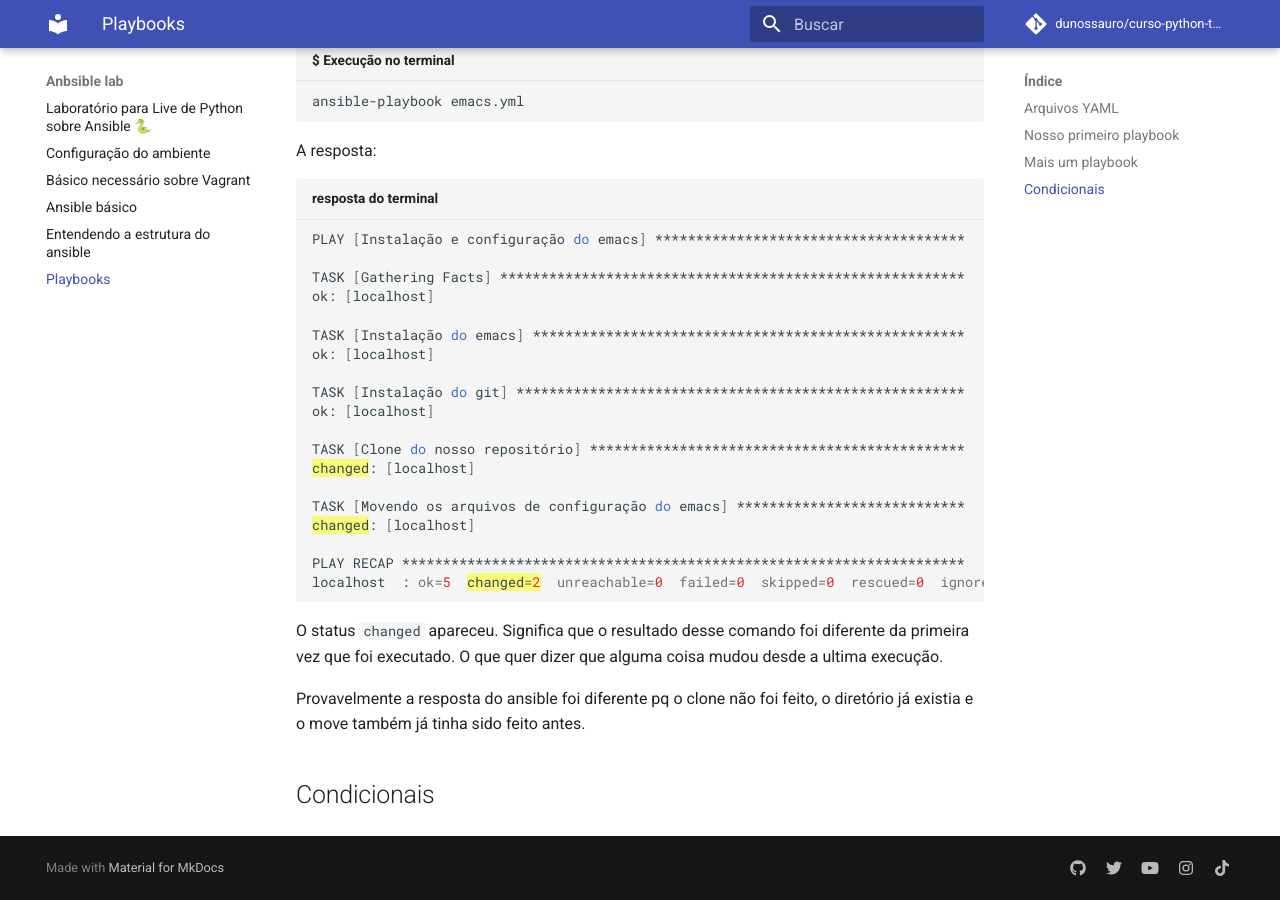
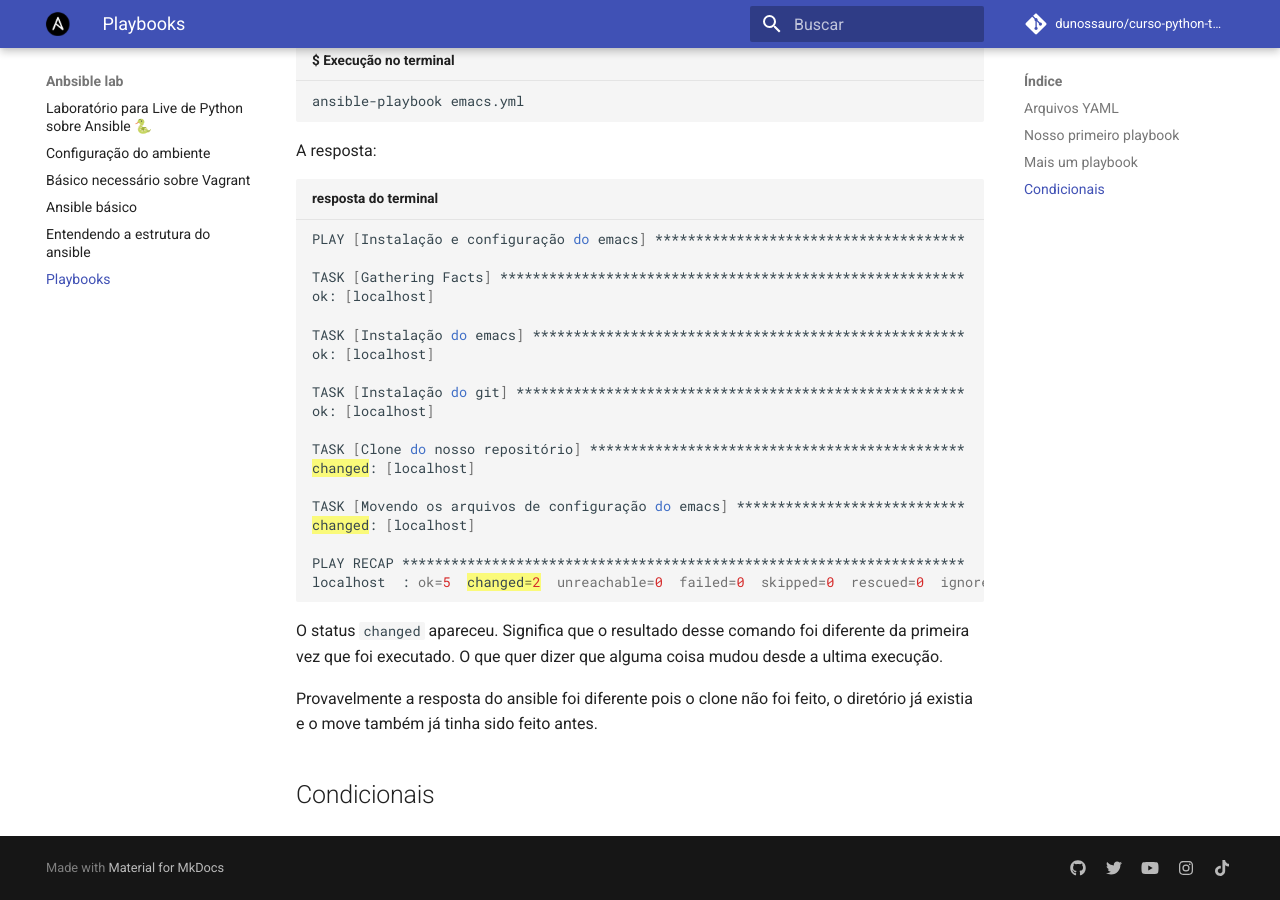
Before and after one commit to dunossauro/ansible-lab, an MkDocs documentation site: the page built from docs/05_playbooks.md, in a window 1280 px wide and 900 px high, scrolled down 3092 px. Built offline with MkDocs 1.6.1 and Material for MkDocs 9.7.7, drawn with Linux system fonts in a browser that asks for light colours; comment, search, counter and statistics services are not loaded.

Commit message:
Icones no mkdocs

````diff
--- a/docs/05_playbooks.md
+++ b/docs/05_playbooks.md
@@ -185,6 +185,6 @@ localhost  : ok=5  {==changed=2==}  unreachable=0  failed=0  skipped=0  rescued=
 ```
 O status `changed` apareceu. Significa que o resultado desse comando foi diferente da primeira vez que foi executado. O que quer dizer que alguma coisa mudou desde a ultima execução.
 
-Provavelmente a resposta do ansible foi diferente pq o clone não foi feito, o diretório já existia e o move também já tinha sido feito antes.
+Provavelmente a resposta do ansible foi diferente pois o clone não foi feito, o diretório já existia e o move também já tinha sido feito antes.
 
 ## Condicionais
--- a/mkdocs.yml
+++ b/mkdocs.yml
@@ -2,14 +2,17 @@ site_name: Anbsible lab
 repo_url: https://github.com/dunossauro/ansible-lab
 repo_name: dunossauro/curso-python-typing
 docs_dir: docs
+edit_uri: tree/main/docs
+
 theme:
   name: material
   language: pt
+  logo: images/ansible_logo.png
+  favicon: images/ansible_logo.png
   features:
     - content.tabs.link
   icon:
     repo: fontawesome/brands/git-alt
-
 
 extra_css:
   - stylesheets/extra.css
````
